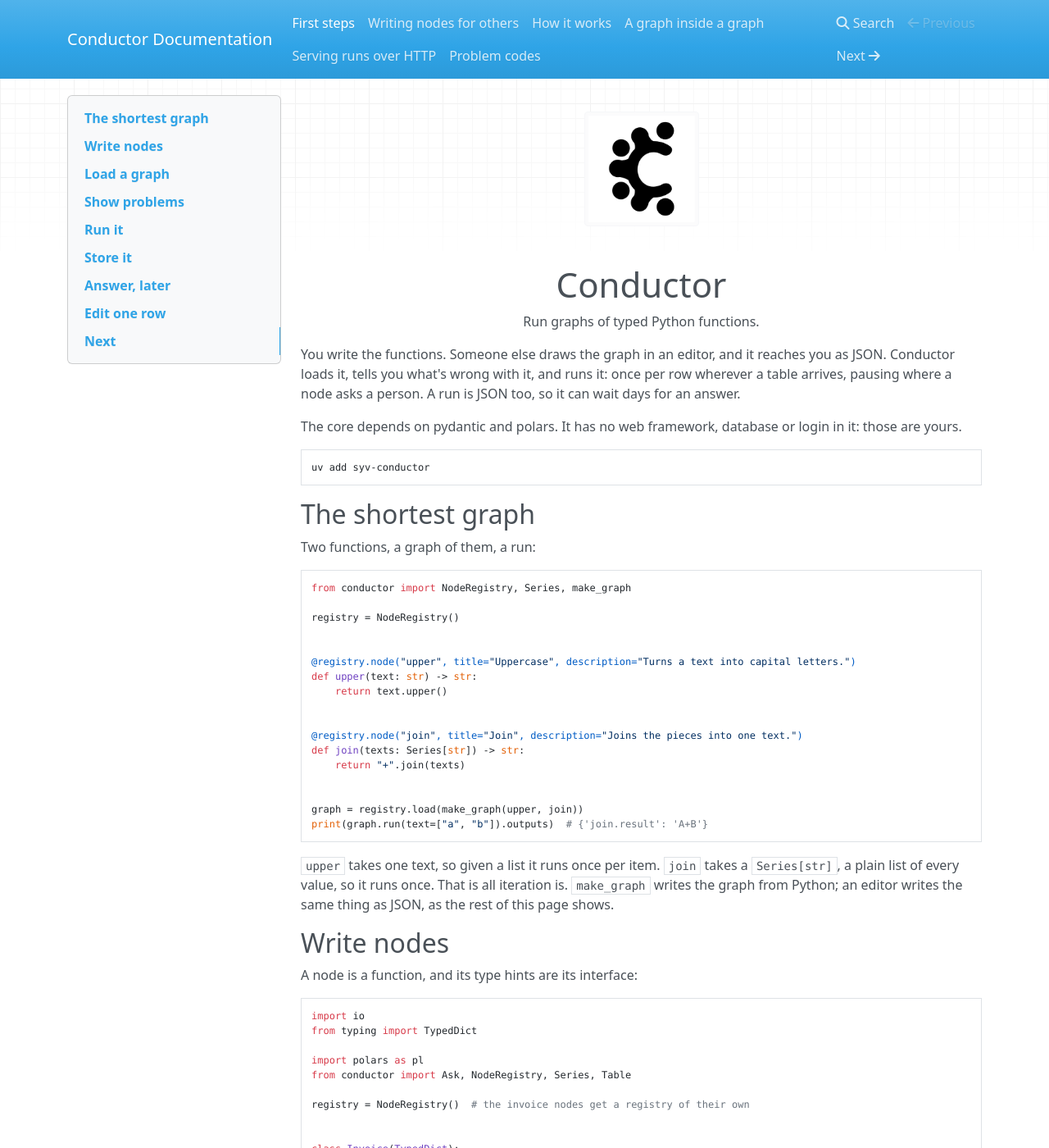
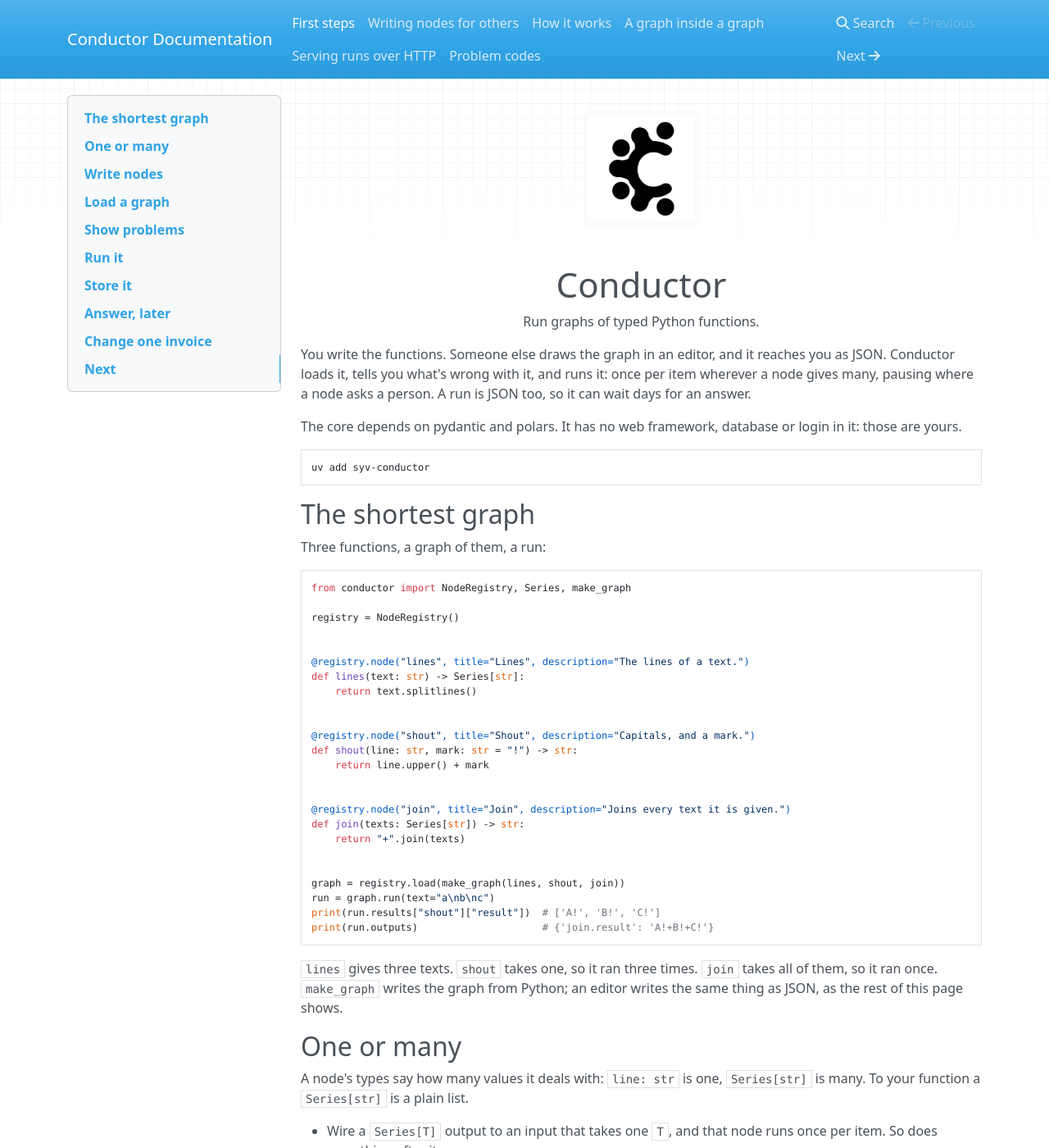
Before and after one commit to syv-ai/conductor, an MkDocs documentation site: the page built from docs/index.md, in a window 1280 px wide and 1400 px high. Shown: the whole window at 82% size. Built offline with MkDocs 1.6.1, drawn with Linux system fonts in a browser that asks for light colours; nearby versions of some CDN libraries; some of the changed text lies outside the part shown.

Commit message:
docs(readme): the first page teaches one or many by types: a Series output runs what reads it once per item, a Series input gathers, a value made outside is there for every item; the invoice walkthrough reads a Series of records, and its three held-back checks run again

````diff
--- a/README.md
+++ b/README.md
@@ -8,7 +8,7 @@
   Run graphs of typed Python functions.
 </p>
 
-You write the functions. Someone else draws the graph in an editor, and it reaches you as JSON. Conductor loads it, tells you what's wrong with it, and runs it: once per row wherever a table arrives, pausing where a node asks a person. A run is JSON too, so it can wait days for an answer.
+You write the functions. Someone else draws the graph in an editor, and it reaches you as JSON. Conductor loads it, tells you what's wrong with it, and runs it: once per item wherever a node gives many, pausing where a node asks a person. A run is JSON too, so it can wait days for an answer.
 
 The core depends on pydantic and polars. It has no web framework, database or login in it: those are yours.
 
@@ -18,7 +18,7 @@ uv add syv-conductor
 
 ## The shortest graph
 
-Two functions, a graph of them, a run:
+Three functions, a graph of them, a run:
 
 ```python
 from conductor import NodeRegistry, Series, make_graph
@@ -26,32 +26,47 @@ from conductor import NodeRegistry, Series, make_graph
 registry = NodeRegistry()
 
 
-@registry.node("upper", title="Uppercase", description="Turns a text into capital letters.")
-def upper(text: str) -> str:
-    return text.upper()
+@registry.node("lines", title="Lines", description="The lines of a text.")
+def lines(text: str) -> Series[str]:
+    return text.splitlines()
 
 
-@registry.node("join", title="Join", description="Joins the pieces into one text.")
+@registry.node("shout", title="Shout", description="Capitals, and a mark.")
+def shout(line: str, mark: str = "!") -> str:
+    return line.upper() + mark
+
+
+@registry.node("join", title="Join", description="Joins every text it is given.")
 def join(texts: Series[str]) -> str:
     return "+".join(texts)
 
 
-graph = registry.load(make_graph(upper, join))
-print(graph.run(text=["a", "b"]).outputs)  # {'join.result': 'A+B'}
+graph = registry.load(make_graph(lines, shout, join))
+run = graph.run(text="a\nb\nc")
+print(run.results["shout"]["result"])  # ['A!', 'B!', 'C!']
+print(run.outputs)                     # {'join.result': 'A!+B!+C!'}
 ```
 
-`upper` takes one text, so given a list it runs once per item. `join` takes a `Series[str]`, a plain list of every value, so it runs once. That is all iteration is. `make_graph` writes the graph from Python; an editor writes the same thing as JSON, as the rest of this page shows.
+`lines` gives three texts. `shout` takes one, so it ran three times. `join` takes all of them, so it ran once. `make_graph` writes the graph from Python; an editor writes the same thing as JSON, as the rest of this page shows.
+
+## One or many
+
+A node's types say how many values it deals with: `line: str` is one, `Series[str]` is many. To your function a `Series[str]` is a plain list.
+
+- Wire a `Series[T]` output to an input that takes one `T`, and that node runs once per item. So does everything after it.
+- Wire per-item results to a `Series[T]` input, and that node runs once and gets all of them, in order. A `Table` input gathers records the same way.
+- A value made outside the items is there for every one of them, as `mark` is for each line.
+
+That is all iteration is. A list or a table is one value until a node makes a `Series` of it: `graph.run(text=["a", "b"])` is refused, because `text` takes one text. The [Split node](https://github.com/syv-ai/conductor/tree/main/packages/conductor-nodes) takes a table or a list apart for you.
 
 ## Write nodes
 
 A node is a function, and its type hints are its interface:
 
 ```python
-import io
 from typing import TypedDict
 
-import polars as pl
-from conductor import Ask, NodeRegistry, Series, Table
+from conductor import Ask
 
 registry = NodeRegistry()  # the invoice nodes get a registry of their own
 
@@ -62,8 +77,9 @@ class Invoice(TypedDict):
 
 
 @registry.node("read", title="Read", description="Reads invoices from a CSV text.")
-def read(csv: str) -> Table[Invoice]:
-    return pl.read_csv(io.StringIO(csv))
+def read(csv: str) -> Series[Invoice]:
+    found = [line.split(",") for line in csv.splitlines()[1:]]
+    return [Invoice(name=name, amount=int(amount)) for name, amount in found]
 
 
 @registry.node("approve", title="Approve", description="Approves an invoice, or asks a person to.")
@@ -83,11 +99,11 @@ print(approve("Ida", 100))  # True
 
 A node can still be called like the function, so that is its unit test. The registry holds the nodes your graphs may use.
 
-`Table[Invoice]` is a `polars.DataFrame` with those columns, and `Series[bool]` is a plain list. `raise Ask(...)` stops and asks a person. The return type, `bool`, says what they answer: yes or no.
+`read` gives many invoices, each a record with a `name` and an `amount`. `raise Ask(...)` stops and asks a person. The return type, `bool`, says what they answer: yes or no.
 
 ## Load a graph
 
-This is what an editor saves. Each node has an `id`, which says where it sits in this graph, and a `node`, which says which of your definitions it uses. The two are often the same, but a graph that uses `approve` twice has two ids. Each edge goes from an output to an input, and `read.result.name` is the `name` column of the table `read` returns:
+This is what an editor saves. Each node has an `id`, which says where it sits in this graph, and a `node`, which says which of your definitions it uses. The two are often the same, but a graph that uses `approve` twice has two ids. Each edge goes from an output to an input, and `read.result.name` is the `name` of each invoice `read` gives:
 
 ```python
 drawing = """{
@@ -106,10 +122,10 @@ drawing = """{
 graph = registry.load(drawing)
 print(list(graph.inputs))  # ['csv']
 print(graph.outputs)       # ['summary.result']
-print({node_id: runs.msg for node_id, runs in graph.plan.items()})  # {'read': 'once', 'approve': 'per row of read.result', 'summary': 'once'}
+print({node_id: runs.msg for node_id, runs in graph.plan.items()})  # {'read': 'once', 'approve': 'per item of read.result', 'summary': 'once'}
 ```
 
-Nobody declares what the graph takes or returns. Its inputs are the open inputs of its first nodes, and its outputs are the outputs of the nodes no node reads. `approve` takes one value and is fed a column, so it runs once per row.
+Nobody declares what the graph takes or returns. Its inputs are the open inputs of its first nodes, and its outputs are the outputs of the nodes no node reads. `approve` takes one name and one amount, so it runs once per invoice. `summary` takes every answer, so it runs once.
 
 ## Show problems
 
@@ -128,8 +144,8 @@ unfinished = registry.load("""{
 print(unfinished.is_runnable)  # False
 for problem in unfinished.problems:
     print(problem.loc, problem.type)
+# ('approve', 'amount') unbound_on_later_node
 # ('mail',) unknown_node
-# ('approve', 'amount') unbound_on_later_node
 ```
 
 Each problem also has a `msg` for a person and a `ctx` with the details. A host that shows another language translates by `type`.
@@ -141,12 +157,12 @@ csv = "name,amount\nIda,100\nBo,5000\n"
 run = graph.run(csv=csv)
 
 print(run.status)  # waiting
-for unit in run.waiting:
-    print(unit.row, unit.prompt)
-# (1,) Approve Bo, 5000 kr.?
+for waiting in run.waiting:
+    print(waiting.prompt)
+# Approve Bo, 5000 kr.?
 ```
 
-Ida's invoice was approved by the node itself. Bo's row waits for a person, and so does `summary`, which reads it. Each waiting row has `questions`, one per output, with a JSON schema to draw a form from.
+Ida's invoice was approved by the node itself. Bo's waits for a person, and so does `summary`, which takes every answer. Each entry of `run.waiting` has `questions`, one per output, with a JSON schema to draw a form from.
 
 ## Store it
 
@@ -168,9 +184,9 @@ print(run.status)   # complete
 print(run.outputs)  # {'summary.result': '2 of 2 approved'}
 ```
 
-The answer is checked against its question before anything runs. A wrong one raises `InvalidCallError`, and the run stays as it was. `resume()` goes on from where the run stopped, and no node is called twice for a row.
+The answer is checked against its question before anything runs. A wrong one raises `InvalidCallError`, and the run stays as it was. `resume()` goes on from where the run stopped, and no node is called twice for an invoice.
 
-## Edit one row
+## Change one invoice
 
 Bo's invoice was for 5500, not 5000. Run again with the corrected CSV:
 
@@ -178,18 +194,18 @@ Bo's invoice was for 5500, not 5000. Run again with the corrected CSV:
 edited = csv.replace("Bo,5000", "Bo,5500")
 run = run.again(csv=edited)
 
-for unit in run.waiting:
-    print(unit.prompt)
+for waiting in run.waiting:
+    print(waiting.prompt)
 # Approve Bo, 5500 kr.?
 ```
 
-A row that gets what it got before isn't called again. Ida's row is the same, so it keeps its result, and only Bo's row is asked again. Adding a row works the same way: only the new row is asked.
+A node isn't called again for an item that gets what it got before. Ida's invoice is the same, so it keeps its result, and only Bo's is asked again. Adding an invoice works the same way: only the added one is asked.
 
 ```python
 run = run.answer(run.waiting[0], True).again(csv=edited + "Eva,7000\n")
 
-for unit in run.waiting:
-    print(unit.prompt)
+for waiting in run.waiting:
+    print(waiting.prompt)
 # Approve Eva, 7000 kr.?
 ```
 
--- a/packages/conductor/README.md
+++ b/packages/conductor/README.md
@@ -1,6 +1,6 @@
 # syv-conductor
 
-The core of Conductor: nodes that are typed Python functions, graphs of them as data, and an engine that runs a node once per row of a table, with retries and runs that pause for a person.
+The core of Conductor: nodes that are typed Python functions, graphs of them as data, and an engine that runs a node once per item wherever a node gives many, with retries and runs that pause for a person.
 
 ```python
 import conductor
````
Also changed, not shown: other parts of README.md (+2 -2 lines), 1 other file.
